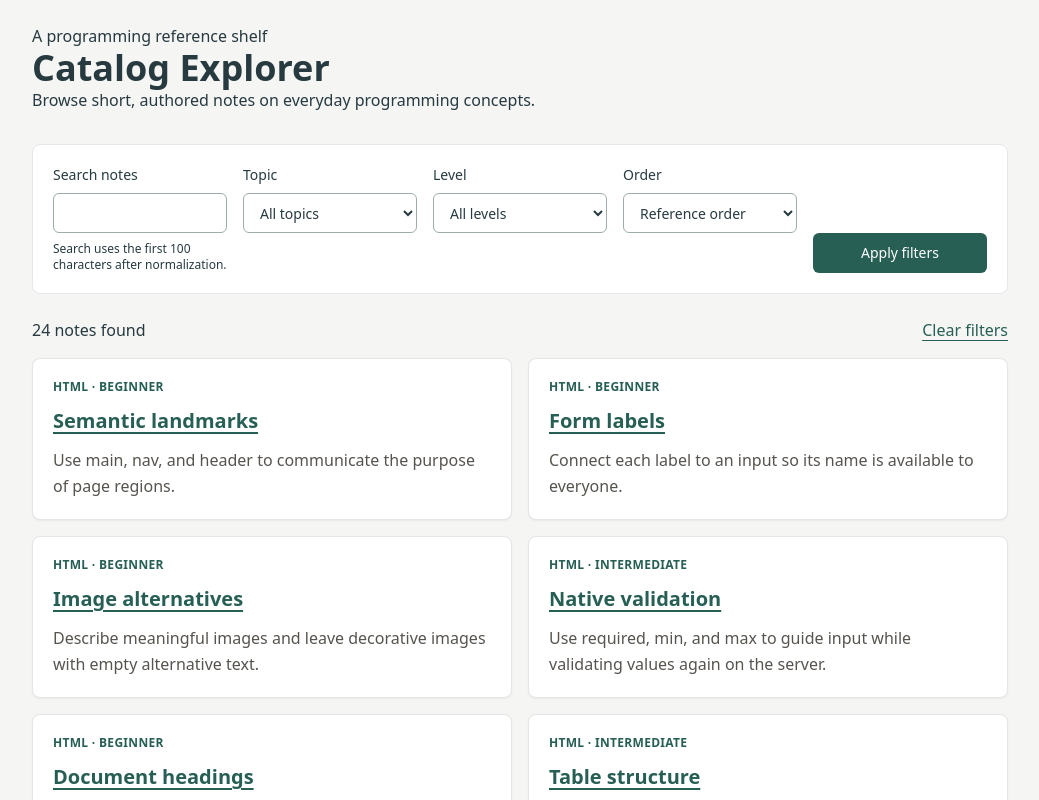
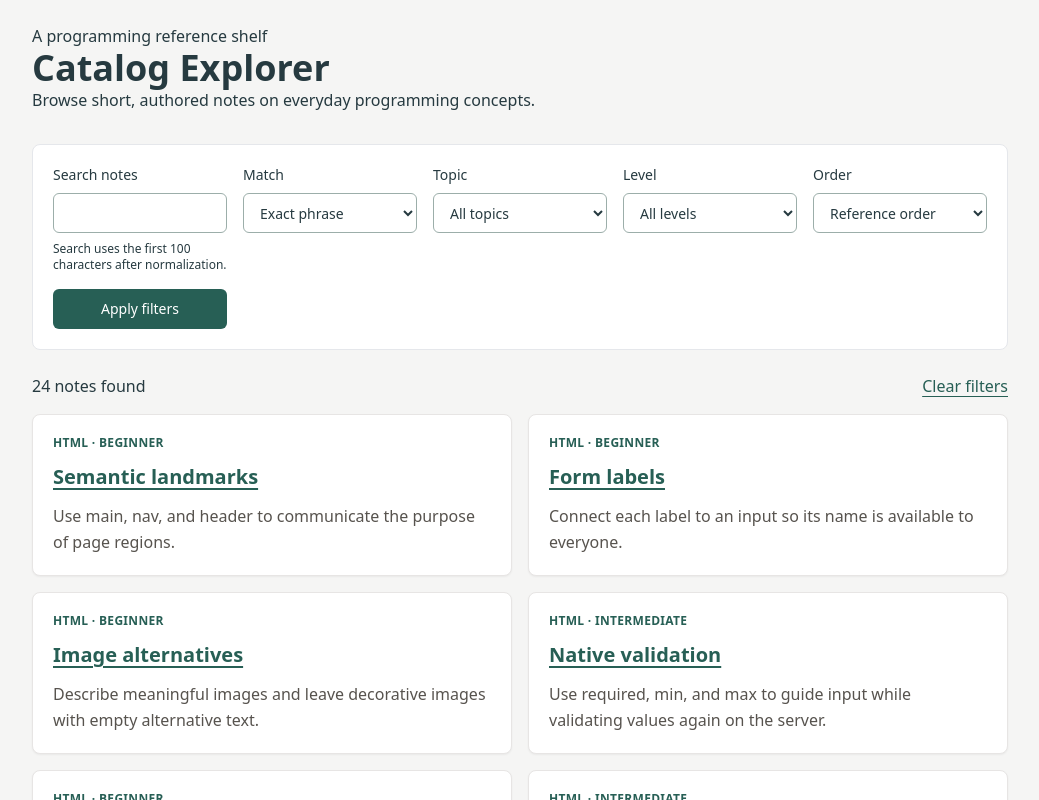
Before and after one commit to kirkduchesne/catalog-explorer, a Next.js app: page / in a window 1280 px wide. Shown: the top 800 px of the page, without its empty margins (120-1159 px from the left). Built offline with nearby package versions, Linux system fonts and the light colour scheme.

Commit message:
feat: let readers choose search matching

```diff
--- a/components/search-form.tsx
+++ b/components/search-form.tsx
@@ -22,6 +22,10 @@ export function SearchForm({
         <label htmlFor="q">Search notes</label>
         <Input id="q" name="q" defaultValue={query.q} aria-describedby="search-help" />
         <p id="search-help" className="mt-2 text-xs">Search uses the first 100 characters after normalization.</p>
+      </div>
+      <div>
+        <label htmlFor="mode">Match</label>
+        <select id="mode" name="mode" defaultValue={query.mode}><option value="phrase">Exact phrase</option><option value="words">All words</option></select>
       </div>
       <div>
         <label htmlFor="category">Topic</label>
```
